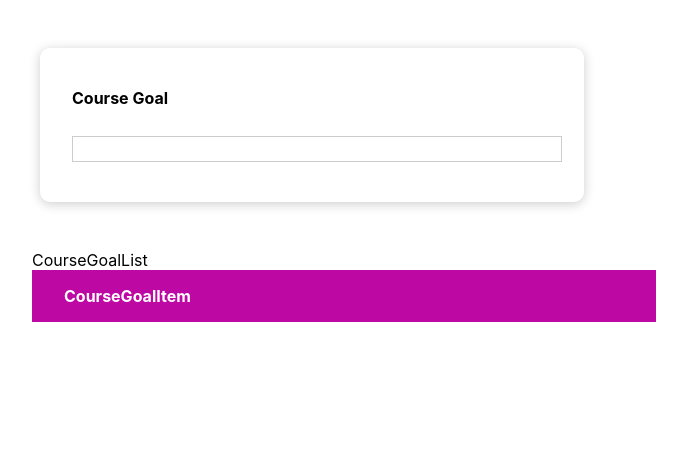
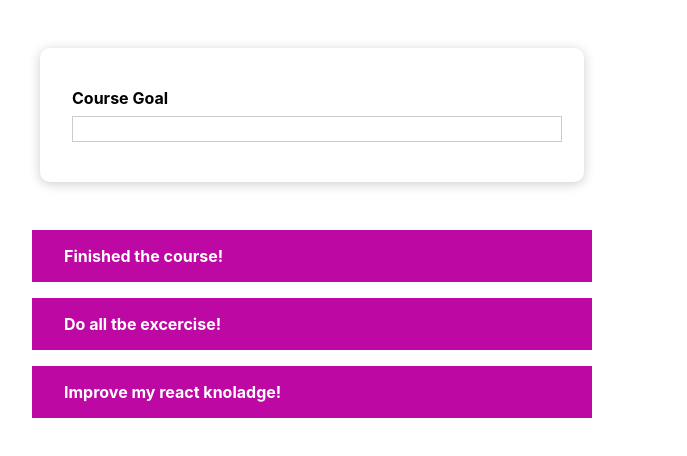
Before and after one commit to rasikaromesh/reat-component-styling, a React (Create React App) app: page / in a window 1280 px wide. Shown: the top 456 px of the page, without its empty margins (328-1015 px from the left). Built offline with nearby package versions, Linux system fonts and the light colour scheme.

Commit message:
Course goal List

```diff
--- a/src/components/CourseGoals/CourseGoalItem/CourseGoalItem.css
+++ b/src/components/CourseGoals/CourseGoalItem/CourseGoalItem.css
@@ -1,4 +1,6 @@
 .item{
+    box-sizing: border-box;
+    margin: 1rem auto;
     width: 100%;
     background-color: #be08a3;
     padding: 1rem 2rem;
--- a/src/components/CourseGoals/CourseGoalItem/CourseGoalItem.js
+++ b/src/components/CourseGoals/CourseGoalItem/CourseGoalItem.js
@@ -2,7 +2,7 @@ import React from "react";
 import "./CourseGoalItem.css";
 
 const CourseGoalItem = (props) => {
-  return <div className="item">CourseGoalItem</div>;
+  return <div className="item">{props.lable}</div>;
 };
 
 export default CourseGoalItem;
--- a/src/components/CourseGoals/CourseGoalList/CourseGoalList.js
+++ b/src/components/CourseGoals/CourseGoalList/CourseGoalList.js
@@ -1,11 +1,18 @@
 import React from "react";
 import CourseGoalItem from "../CourseGoalItem/CourseGoalItem";
 
+import "./CourseGoalList.css";
 const CourseGoalList = () => {
+  const list = [
+    "Finished the course!",
+    "Do all tbe excercise!",
+    "Improve my react knoladge!",
+  ];
   return (
-    <div>
-      CourseGoalList
-      <CourseGoalItem />
+    <div className="goal-list">
+      {list.map((item) => (
+        <CourseGoalItem key={item} lable={item} />
+      ))}
     </div>
   );
 };
--- a/src/components/CourseGoals/CourseInput/CourseInput.js
+++ b/src/components/CourseGoals/CourseInput/CourseInput.js
@@ -6,7 +6,6 @@ const CourseInput = () => {
     <form className="form-control">
       <div className="from-action">
         <label> Course Goal </label>
-        <br/>
         <input type="text" />
       </div>
     </form>
```
